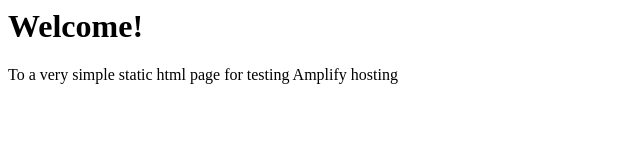
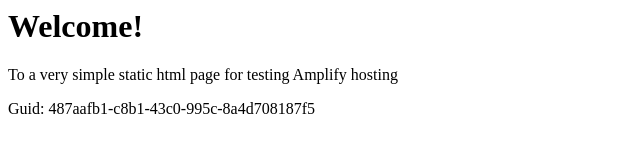
Before and after one commit to aws-aemilia-cdg/Github-PR-Commit-Integration-Test-DoNotTouch-v1-prod-eu-west-3, a website: page src/index.html in a window 1280 px wide. Shown: the whole page, without its empty margins (0-640 px from the left). Drawn offline with Linux system fonts and the light colour scheme.

Commit message:
commit from integ tests

```diff
--- a/src/index.html
+++ b/src/index.html
@@ -1,3 +1,5 @@
+
+
 <html lang="en">
 
 <head>
@@ -10,6 +12,6 @@
 <body>
     <h1>Welcome!</h1>
     <p>To a very simple static html page for testing Amplify hosting</p>
-</body>
+    <p>Guid: 487aafb1-c8b1-43c0-995c-8a4d708187f5</p></body>
 
 </html>
```
